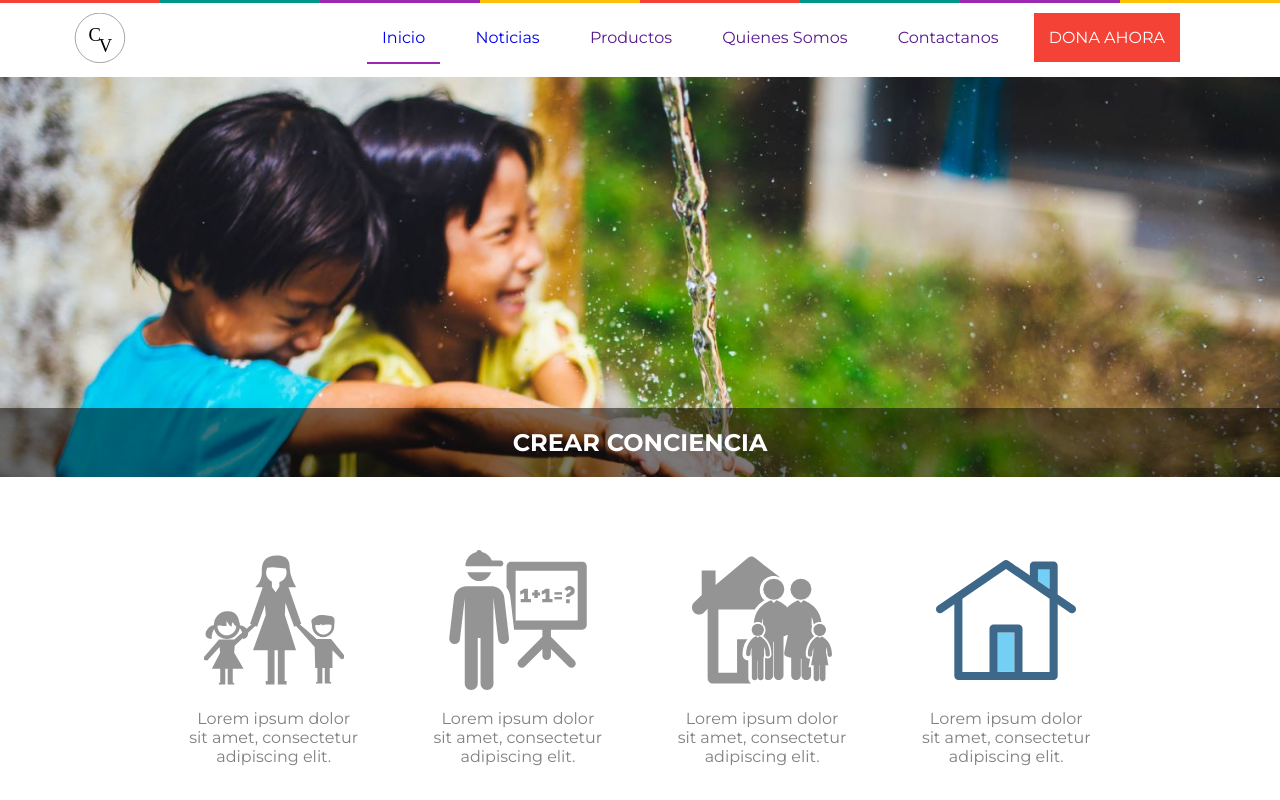
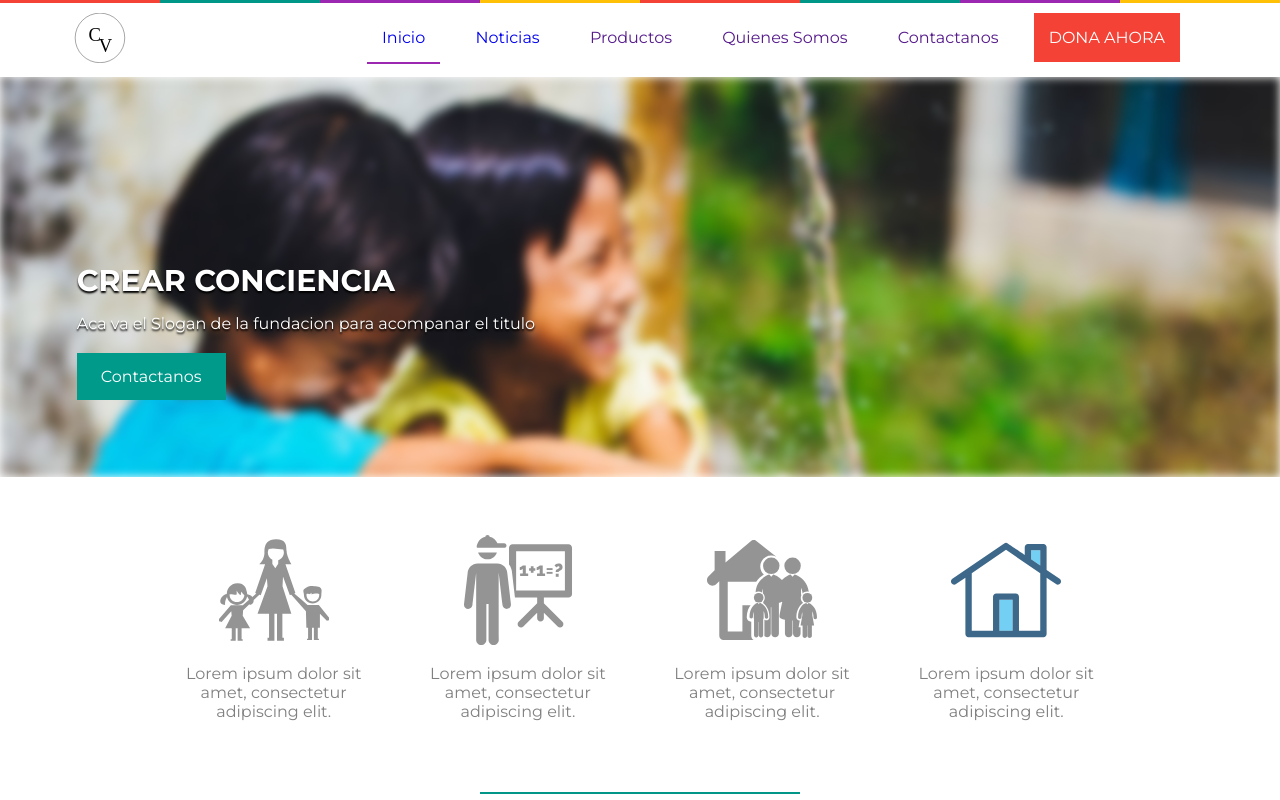
Before and after one commit to valecarlos/children-Foundation, a website: page index.html in a window 1280 px wide. Shown: the top 800 px of the page. Drawn offline with nearby package versions, Linux system fonts and the light colour scheme.

Commit message:
header blurred image

```diff
--- a/index.html
+++ b/index.html
@@ -45,8 +45,11 @@
 		</div>
 
 	<section class="header">
+		<div class="header-img"></div>
 		<div class="header-title">
 			<h1>CREAR CONCIENCIA</h1>
+			<p>Aca va el Slogan de la fundacion para acompanar el titulo</p>
+			<a href="">Contactanos</a>
 		</div>
 	</section>
 	<section class="icons">
--- a/js/newsScript.js
+++ b/js/newsScript.js
@@ -19,7 +19,7 @@ myApp.controller("newsController", function($scope){
 	    "_id": "578ecc6c4e7a3b2126583572",
 	    "index": 0,
 	    "title": "officia amet ut incididunt",
-	    "imgPath": "http://placehold.it/600x300",
+	    "imgPath": "img/news/buble-big.jpg",
 	    "body": "Ad aliquip elit nostrud id. Quis ipsum excepteur ex in aute exercitation. Consectetur elit magna anim consectetur sunt sunt fugiat magna ullamco exercitation sunt qui commodo. Irure in eu aliquip irure ea laboris adipisicing nostrud mollit tempor non. Sit ad veniam do aliquip. Aliqua in cupidatat minim dolor occaecat qui laborum do ea aliqua. Id magna voluptate duis irure et consequat reprehenderit.\r\nSint id nisi incididunt adipisicing nostrud. Lorem aliqua et ad minim non in minim velit cillum irure culpa. Sunt incididunt nostrud eiusmod Lorem commodo. Sunt exercitation nostrud ipsum excepteur nisi in irure. Laborum cupidatat pariatur deserunt do officia ut minim magna consectetur non culpa qui.\r\nConsectetur velit dolore pariatur id deserunt nisi duis labore. Tempor consectetur excepteur sint enim qui elit. Magna id pariatur velit proident ad eu in enim minim consectetur. Et nisi tempor veniam do ullamco. Dolor proident pariatur anim nostrud cillum tempor consectetur. Pariatur do ad aliqua ea cillum tempor velit nisi.\r\n",
 	    "registered": "2015-06-27T05:28:58 +05:00",
 	    "tags": ["amigos","reunion","familia"]
@@ -28,7 +28,7 @@ myApp.controller("newsController", function($scope){
 	    "_id": "578ecc6cfc3a848605555ce8",
 	    "index": 1,
 	    "title": "deserunt minim culpa ipsum",
-	    "imgPath": "http://placehold.it/600x300",
+	    "imgPath": "img/news/event.jpg",
 	    "body": "Fugiat sit incididunt consectetur ut minim eu aliquip in nulla culpa incididunt deserunt officia. Qui qui ullamco aliquip fugiat consectetur. Nisi deserunt qui aliqua ullamco proident irure officia labore officia sint commodo fugiat velit sit. Aute non aliqua aute anim tempor nulla occaecat irure sint do velit dolor cupidatat proident. Deserunt pariatur irure dolor consequat nostrud labore exercitation anim dolore esse eu. Ex eu enim Lorem quis aliquip fugiat qui nisi aliquip. Non non et ad qui pariatur sunt cupidatat deserunt occaecat aute do.\r\nIncididunt commodo anim officia sint commodo sint nostrud magna ex cillum. Et elit veniam enim commodo commodo minim voluptate consectetur pariatur nostrud amet ad ea fugiat. Anim do sint ex in Lorem Lorem cillum ut incididunt velit.\r\nCupidatat occaecat dolor adipisicing fugiat do eiusmod. Ipsum ipsum magna sit occaecat ad duis consectetur pariatur. Nulla nostrud nisi in ipsum ad.\r\n",
 	    "registered": "2016-05-15T08:47:40 +05:00",
 	    "tags": ["Eventos","Lanzamiento"]
@@ -37,7 +37,7 @@ myApp.controller("newsController", function($scope){
 	    "_id": "578ecc6ce1733a6d1100cab6",
 	    "index": 2,
 	    "title": "voluptate amet proident in",
-	    "imgPath": "http://placehold.it/600x300",
+	    "imgPath": "img/news/swings.jpg",
 	    "body": "Fugiat amet fugiat deserunt enim officia minim ipsum excepteur in officia dolor esse pariatur. Ullamco magna deserunt anim sunt aliquip reprehenderit ea excepteur dolore ipsum. Dolor magna eiusmod nisi deserunt esse officia quis laboris. Exercitation mollit sunt sunt id do duis deserunt mollit ad laborum. Nisi tempor aute deserunt adipisicing amet esse adipisicing commodo tempor ullamco esse est esse. Sint est anim officia ex ut excepteur adipisicing excepteur fugiat amet voluptate mollit laborum.\r\nAdipisicing consequat cupidatat duis consectetur nisi laboris laboris. Nisi in aute et dolor mollit ullamco quis consequat elit. Amet qui incididunt culpa voluptate excepteur esse exercitation culpa do magna. Mollit eiusmod commodo eu nostrud nulla laboris amet ad labore cillum enim laborum ex. Labore in proident voluptate duis non aliqua veniam adipisicing consequat ullamco Lorem labore proident. Duis nulla ut ullamco ipsum voluptate nulla ea exercitation elit proident duis id.\r\nNisi ea cillum Lorem exercitation in ipsum irure dolore id veniam cillum minim dolor. Dolor eiusmod excepteur sunt duis quis labore. Ex irure sint fugiat esse duis mollit incididunt est nulla et. Officia exercitation aliqua consectetur duis. Non voluptate veniam est occaecat nulla consequat ut sint.\r\n",
 	    "registered": "2014-05-31T01:12:51 +05:00",
 	    "tags": ["Bebes","Colegios","familia"]
@@ -46,7 +46,7 @@ myApp.controller("newsController", function($scope){
 	    "_id": "578ecc6cb218b51f07ffda3f",
 	    "index": 3,
 	    "title": "dolore laborum cillum officia",
-	    "imgPath": "http://placehold.it/600x300",
+	    "imgPath": "img/news/buble-big.jpg",
 	    "body": "Non labore incididunt quis amet magna sit laborum. Sunt laboris veniam ex laboris elit cupidatat qui laboris ea ea cupidatat. Culpa exercitation cupidatat quis laborum adipisicing.\r\nCupidatat do ut enim sit ea in labore esse. Nisi incididunt eiusmod exercitation officia sint velit minim reprehenderit quis sint non est nisi pariatur. Deserunt reprehenderit sunt irure officia pariatur qui minim dolore. Incididunt aliquip laborum nisi occaecat ex culpa in ipsum cupidatat. Duis veniam sunt exercitation ad. Officia irure cupidatat eu minim voluptate dolor commodo velit.\r\nLaboris aute adipisicing incididunt ipsum sunt velit sit reprehenderit enim aute irure. Minim ipsum ullamco cillum officia non culpa esse quis irure consectetur et ea velit. Et fugiat elit pariatur nulla commodo quis voluptate. Non Lorem aliqua ad exercitation est. Nostrud culpa fugiat tempor in minim tempor enim reprehenderit ut. Occaecat eu enim amet aliquip sit elit. Enim cupidatat cillum laborum esse officia reprehenderit excepteur labore tempor voluptate nulla cillum.\r\n",
 	    "registered": "2014-07-23T06:37:21 +05:00",
 	    "tags": ["Aire Libre","Reunion","Lanzamiento"]
@@ -55,7 +55,7 @@ myApp.controller("newsController", function($scope){
 	    "_id": "578ecc6c9cf81310c7fa28c5",
 	    "index": 4,
 	    "title": "laborum eiusmod irure laboris",
-	    "imgPath": "http://placehold.it/600x300",
+	    "imgPath": "img/news/swings.jpg",
 	    "body": "Tempor reprehenderit labore culpa tempor. Nulla nulla officia nisi cillum. Consectetur est exercitation nulla cupidatat cupidatat fugiat cillum. Dolore nisi est tempor duis labore nisi aliqua. Ea elit Lorem anim in dolore dolore in sint do est ipsum ipsum nostrud veniam. Elit ad ea Lorem velit Lorem sit cillum esse ipsum tempor commodo sint ut.\r\nUt non nisi occaecat amet cupidatat irure adipisicing enim incididunt mollit occaecat culpa et aliquip. Ipsum elit eu sit ea veniam dolor consectetur qui tempor tempor nulla irure Lorem cupidatat. Sunt sit reprehenderit dolore fugiat ad aute enim mollit id nisi ut excepteur. Irure ex est id et aute Lorem. Enim nostrud laborum ipsum eiusmod sunt enim laboris nulla culpa. In minim ad duis non aliquip est nostrud ipsum ut. Cupidatat ullamco sit aliqua veniam ipsum sint minim ex do.\r\nSint minim proident velit magna voluptate quis cillum id. Dolore Lorem non labore consequat adipisicing deserunt id sint aute incididunt minim. Minim enim eiusmod nulla est aliqua tempor exercitation reprehenderit laboris fugiat voluptate ad. Cillum amet incididunt laborum cupidatat deserunt ut. Velit exercitation ea consectetur excepteur culpa esse. Aliquip officia cillum nisi ullamco nostrud aliqua proident in officia.\r\n",
 	    "registered": "2015-08-02T07:45:51 +05:00",
 	       "tags": ["Bebes","reunion","familia"]
--- a/sass/_header-section.sass
+++ b/sass/_header-section.sass
@@ -68,19 +68,43 @@
 .header
   height: 400px
   position: relative
-  background: url('../img/kidsWater.jpg')
+  overflow: hidden
+
+  .header-img
+    background: url('../img/kidsWater.jpg')
     size: cover
+    height: 400px
+    filter: blur(5px)
 
   .header-title
     position: absolute
-    padding: 20px
+    left: 0px
+    top: 0px
+    width: 100%
+    height: 400px
     display: block
-    background-color: rgba(0,0,0,0.5)
     color: white
-    text-align: center
-    bottom: 0px
-    left: 0px
-    right: 0px
+    padding-top: 185px
+    padding-left: 6%
+    //background-color: rgba(0,0,0,0.5)
+    //position: absolute
+    //color: white
+    //text-align: center
+    //bottom: 0px
+    //left: 0px
+    //right: 0px
+
+    h1
+      text-shadow: 0px 2px 2px black
+      font-size: 30px
+    p
+      text-shadow: 0px 2px 2px black
+      margin: 15px 0px 20px
+    a
+      background-color: lighten($second-color, 0.7)
+      color: white
+      padding: 14px 24px
+      display: inline-block
 
 @media only screen and (min-width: 820px) and (max-width: 1080px)
   .navigation
--- a/sass/_news-divs.sass
+++ b/sass/_news-divs.sass
@@ -102,10 +102,20 @@
   padding-left: 10px
   border-left: solid $second-color
   border-bottom: solid $second-color
+  max-height: 400px
+  overflow-y: auto
+
+  h2
+    margin-top: 8px
 
   div
-    margin: 8px 0px
+    margin: 16px 0px
     font-size: 13px
+    padding-left: 10px
+
+    a
+      text-transform: capitalize
+      display: block
 
 .fix-me
   position: fixed
--- a/sass/icon-section.sass
+++ b/sass/icon-section.sass
@@ -4,12 +4,11 @@
 
 .icon-card
   display: inline-block
-  padding: 15px
   margin: 10px 20px
   max-width: 200px
 
   img
-    width: 140px
+    width: 110px
 
 .icon-caption
   color: gray
```
Also changed, not shown: css/newsTheme.css, css/result.css, img/news/buble-big.jpg (renamed from img/buble-big.jpg), img/news/event.jpg (renamed from img/event.jpg), img/news/swings.jpg (renamed from img/swings.jpg), 2 other files.
